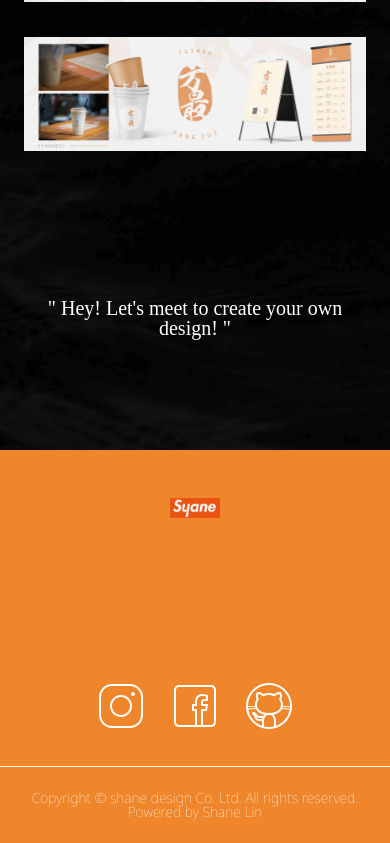
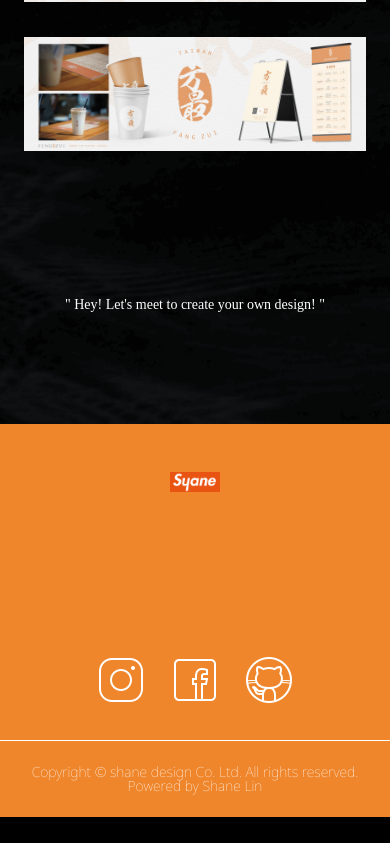
Before and after one commit to sam6091260/shane_page, a React (Vite) app: page /detail/1 in a window 390 px wide. Shown: the part 1930-2773 px from the top of the page. After the commit the page ends 2747 px from the top, so only its background shows below. Built offline with nearby package versions, Linux system fonts and the light colour scheme; a web font is replaced by a local one.

Commit message:
update components

```diff
--- a/src/pages/Work.jsx
+++ b/src/components/Work.jsx
@@ -6,14 +6,13 @@ import fangzui2 from "../assets/fengzui2.jpg";
 import React, { useEffect } from "react";
 import { NavLink } from "react-router-dom";
 
-import AOS from "aos"; // 导入 AOS 库
-import "aos/dist/aos.css"; // 导入 AOS 的 CSS 样式
+import AOS from "aos";
+import "aos/dist/aos.css";
 
 function Work({ workRef }) {
   useEffect(() => {
-    // 在页面加载后初始化 AOS 库
     AOS.init();
-  }, []); // 空数组表示只在组件加载时运行一次
+  }, []);
 
   return (
     <>
--- a/src/DetailFangZui.jsx
+++ b/src/pages/DetailFangZui.jsx
@@ -1,26 +1,24 @@
-import finger from "./assets/detail/point_right.png";
-import back from "./assets/detail/back_page.png";
-import fangzui from "../src/assets/fengzui.jpg";
-import fangzui2 from "../src/assets/fengzui2.jpg";
-import fangzui3 from "../src/assets/detail/fangzui1.jpg";
-import fangzui4 from "../src/assets/detail/fangzui2.jpg";
-import fangzui5 from "../src/assets/detail/fangzui3.jpg";
-import fangzui6 from "../src/assets/detail/fangzui4.jpg";
-import "./styles/Detail.css";
+import finger from "../assets/detail/point_right.png";
+import back from "../assets/detail/back_page.png";
+import fangzui from "../assets/fengzui.jpg";
+import fangzui2 from "../assets/fengzui2.jpg";
+import fangzui3 from "../assets/detail/fangzui1.jpg";
+import fangzui4 from "../assets/detail/fangzui2.jpg";
+import fangzui5 from "../assets/detail/fangzui3.jpg";
+import fangzui6 from "../assets/detail/fangzui4.jpg";
+import "../styles/Detail.css";
 import React, { useEffect } from "react";
 import { Link } from "react-router-dom";
-import AOS from "aos"; // 导入 AOS 库
-import "aos/dist/aos.css"; // 导入 AOS 的 CSS 样式
+import AOS from "aos";
+import "aos/dist/aos.css";
 
 function DetailFangZui() {
   useEffect(() => {
-    // 进入Detail页面后，滚动到页面顶部
     window.scrollTo(0, 0);
   }, []);
   useEffect(() => {
-    // 在页面加载后初始化 AOS 库
     AOS.init();
-  }, []); // 空数组表示只在组件加载时运行一次
+  }, []);
 
   return (
     <>
--- a/src/DetailMamba.jsx
+++ b/src/pages/DetailMamba.jsx
@@ -1,24 +1,22 @@
-import finger from "./assets/detail/point_right.png";
-import back from "./assets/detail/back_page.png";
-import mamba from "../src/assets/mamba.png";
-import mamba1 from "../src/assets/detail/mamba1.jpg";
-import mamba2 from "../src/assets/detail/mamba2.jpg";
-import mamba3 from "../src/assets/detail/mamba3.jpg";
-import "./styles/Detail.css";
+import finger from "../assets/detail/point_right.png";
+import back from "../assets/detail/back_page.png";
+import mamba from "../assets/mamba.png";
+import mamba1 from "../assets/detail/mamba1.jpg";
+import mamba2 from "../assets/detail/mamba2.jpg";
+import mamba3 from "../assets/detail/mamba3.jpg";
+import "../styles/Detail.css";
 import React, { useEffect } from "react";
 import { Link } from "react-router-dom";
-import AOS from "aos"; // 导入 AOS 库
-import "aos/dist/aos.css"; // 导入 AOS 的 CSS 样式
+import AOS from "aos";
+import "aos/dist/aos.css";
 
 function DetailMamba() {
   useEffect(() => {
-    // 进入Detail页面后，滚动到页面顶部
     window.scrollTo(0, 0);
   }, []);
   useEffect(() => {
-    // 在页面加载后初始化 AOS 库
     AOS.init();
-  }, []); // 空数组表示只在组件加载时运行一次
+  }, []);
 
   return (
     <>
--- a/src/DetailPoster.jsx
+++ b/src/pages/DetailPoster.jsx
@@ -1,23 +1,21 @@
-import finger from "./assets/detail/point_right.png";
-import back from "./assets/detail/back_page.png";
-import post from "../src/assets/post.png";
-import postOne from "../src/assets/detail/poster1.jpg";
-import postTwo from "../src/assets/detail/poster2.jpg";
-import "./styles/Detail.css";
+import finger from "../assets/detail/point_right.png";
+import back from "../assets/detail/back_page.png";
+import post from "../assets/post.png";
+import postOne from "../assets/detail/poster1.jpg";
+import postTwo from "../assets/detail/poster2.jpg";
+import "../styles/Detail.css";
 import React, { useEffect } from "react";
 import { Link } from "react-router-dom";
-import AOS from "aos"; // 导入 AOS 库
-import "aos/dist/aos.css"; // 导入 AOS 的 CSS 样式
+import AOS from "aos";
+import "aos/dist/aos.css";
 
 function DetailPoster() {
   useEffect(() => {
-    // 进入Detail页面后，滚动到页面顶部
     window.scrollTo(0, 0);
   }, []);
   useEffect(() => {
-    // 在页面加载后初始化 AOS 库
     AOS.init();
-  }, []); // 空数组表示只在组件加载时运行一次
+  }, []);
 
   return (
     <>
--- a/src/styles/App.css
+++ b/src/styles/App.css
@@ -250,7 +250,7 @@ footer {
     font-size: 24px;
   }
   .contact h3 {
-    font-size: 20px;
+    font-size: 14px;
   }
   .footer-bottom p {
     font-size: 14px;
--- a/src/styles/App.scss
+++ b/src/styles/App.scss
@@ -292,7 +292,7 @@ footer {
 
   .contact {
     h3 {
-      font-size: 20px;
+      font-size: 14px;
     }
   }
 
--- a/src/styles/Detail.scss
+++ b/src/styles/Detail.scss
@@ -139,7 +139,9 @@
         flex-direction: column;
         align-items: center;
         margin-bottom: 48px;
+
     }
+
 
     .intro {
         display: flex;
```
Also changed, not shown: src/App.jsx (+7 -8 lines), src/components/Footer.jsx (renamed from src/pages/Footer.jsx), src/components/Landing.jsx (renamed from src/pages/Landing.jsx), src/components/Nav.jsx (renamed from src/pages/Nav.jsx), src/components/Section.jsx (renamed from src/pages/Section.jsx), 5 other files (tests, documents, lock files or other folders).
